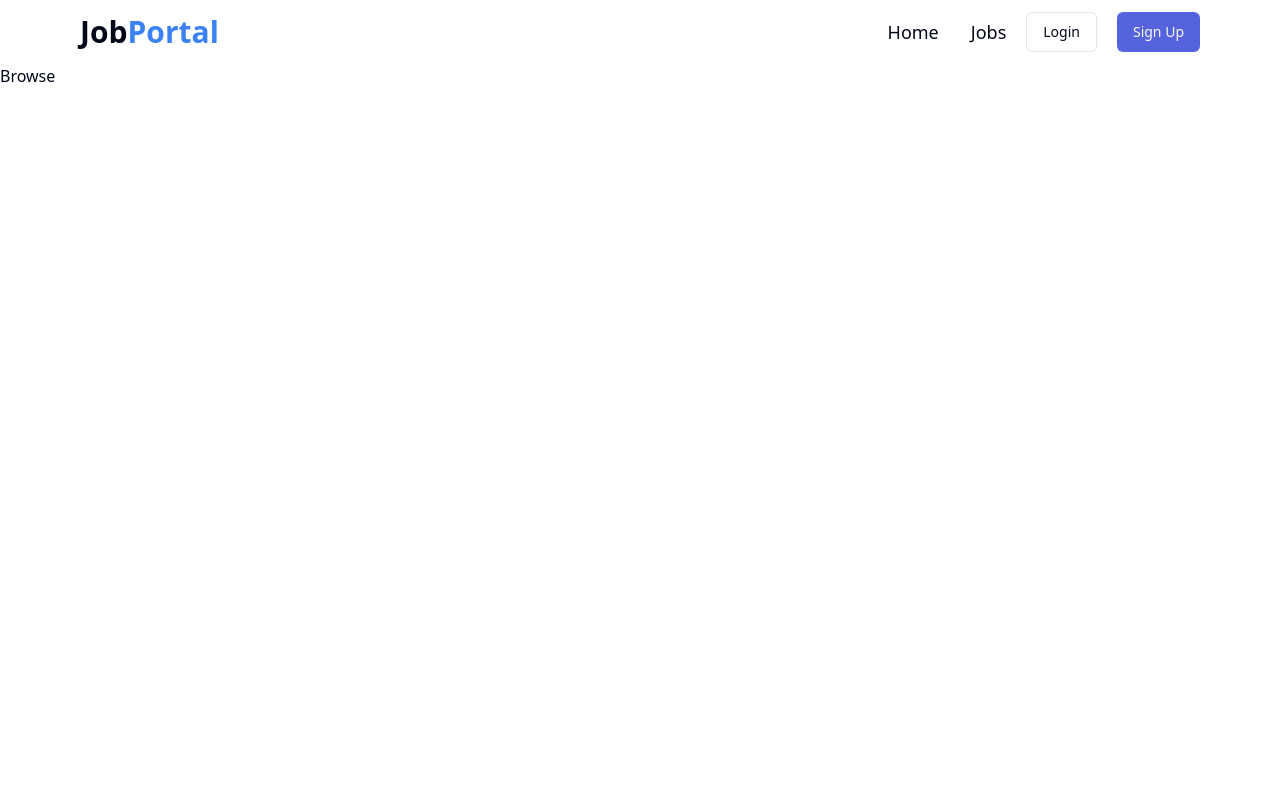
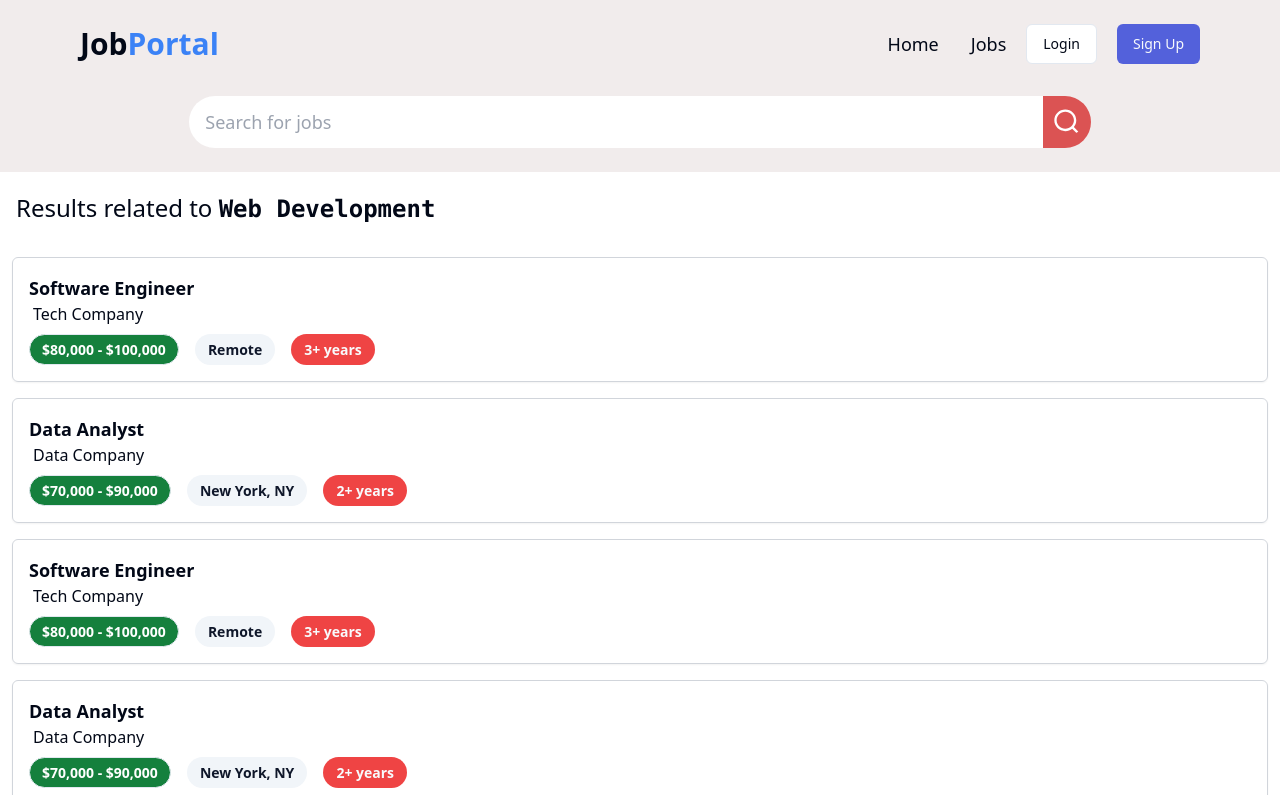
Before and after one commit to Coder-PinkuModi/Job_Portal, a React (Vite) app in the folder frontend/: page /browse in a window 1280 px wide. Shown: the top 800 px of the page. Built offline with nearby package versions, Linux system fonts and the light colour scheme.

Commit message:
Making of browser page done

```diff
--- a/frontend/src/components/jobShowBroswse.jsx
+++ b/frontend/src/components/jobShowBroswse.jsx
@@ -1 +1,17 @@
 // this will be the design of how to show the jobs after browseed something through search box in home page or by clicking find more in home page in "jobs related to you" section
+
+import Navbar from "../components/shared/Navbar.jsx"
+import SearchBox from "./SearchBox.jsx"
+import Footer from "../components/shared/Footer.jsx"
+
+const JobBrowse = () => {
+
+    return (
+        <div className="job-browse h-screen w-screen">
+            <SearchBox />
+            <Footer />
+        </div>
+    )
+}
+
+export default JobBrowse
--- a/frontend/src/components/shared/Navbar.jsx
+++ b/frontend/src/components/shared/Navbar.jsx
@@ -56,7 +56,7 @@ const Navbar = () => {
     }, [dispatch, userFromStore]);
 
     return (
-        <div className="flex justify-between items-center mx-auto h-16 px-20">
+        <div className="flex justify-between items-center mx-auto h-16 px-20 ">
             <div>
                 <h1 className="text-3xl font-bold cursor-pointer">
                     Job<span className="text-[#3B82F6]">Portal</span>
--- a/frontend/src/components/ui/badge.jsx
+++ b/frontend/src/components/ui/badge.jsx
@@ -11,10 +11,11 @@ const badgeVariants = cva(
         default:
           "border-transparent bg-primary text-primary-foreground hover:bg-primary/80",
         secondary:
-          "border-transparent bg-secondary text-secondary-foreground hover:bg-secondary/80",
+          "border-transparent bg-secondary  text-secondary-foreground hover:bg-secondary/80",
         destructive:
           "border-transparent bg-destructive text-destructive-foreground hover:bg-destructive/80",
         outline: "text-foreground",
+        green: "bg-green-700 text-white",
       },
     },
     defaultVariants: {
--- a/frontend/src/pages/Browse.jsx
+++ b/frontend/src/pages/Browse.jsx
@@ -2,35 +2,72 @@ import { useEffect } from "react"
 import { useLocation } from "react-router-dom"
 import axios from "axios"
 import Navbar from "../components/shared/Navbar"
+import SearchBox from "../components/SearchBox.jsx"
 import { JOBSENDPOINT } from "../utils/jobs.enpoints.js"
+import Footer from "../components/shared/Footer.jsx"
+import { Badge } from "@/components/ui/badge"
 
 function Browse() {
-  const location = useLocation()
 
-  const query = new URLSearchParams(location.search).get('search')
+  const jobs = [
+    { title: "Software Engineer", companyName: "Tech Company", salary: "$80,000 - $100,000", location: "Remote", experience: "3+ years" },
+    { title: "Data Analyst", companyName: "Data Company", salary: "$70,000 - $90,000", location: "New York, NY", experience: "2+ years" },
+    { title: "Software Engineer", companyName: "Tech Company", salary: "$80,000 - $100,000", location: "Remote", experience: "3+ years" },
+    { title: "Data Analyst", companyName: "Data Company", salary: "$70,000 - $90,000", location: "New York, NY", experience: "2+ years" },
+    { title: "Web Developer", companyName: "Web Solutions", salary: "$60,000 - $80,000", location: "San Francisco, CA", experience: "1+ years" },
+    // Add more jobs as needed
+  ];
+
+
+  const location = useLocation();
+  const query = new URLSearchParams(location.search).get('search');
 
   useEffect(() => {
     const getJobsSearched = async (query) => {
-      console.log("query ",query)
+      console.log("query ", query);
       let response;
       if (query !== '' && query !== undefined && query !== null) {
-        response = await axios.get(`${JOBSENDPOINT}/getAllJobs?search=${query}`)
-        console.log("response ",response)
+        response = await axios.get(`${JOBSENDPOINT}/getAllJobs?search=${query}`);
+        console.log("response ", response);
       }
-
-    }
-
-    getJobsSearched(query)
-  }, [query])
+    };
+    getJobsSearched(query);
+  }, [query]);
 
   return (
-    <div className="container-browse w-screen ">
-      <Navbar />
-      <div className="browseJobs">
-        <h1>Browse</h1>
+    <div className="container-browse w-screen h-screen flex flex-col justify-between">
+      <div className="w-screen bg-[#f0ebebef] py-3">
+        <Navbar />
+        <div className="browseJobs">
+          <SearchBox />
+        </div>
       </div>
+
+      <div className="flex-grow mt-3 mb-6 min-w-min flex flex-col align-center">
+        <h1 className="text-2xl font-sans font-normal mt-2 ml-3 pl-1 mb-5">
+          Results related to <span className="font-mono font-bold">Web Development</span>
+        </h1>
+
+        <div className="jobs h-[550px] flex flex-col overflow-y-auto gap-4 px-3 py-3">
+          {
+            jobs.map((job, index) => (
+              <div className="job border border-gray-300 min-w-[300px] p-4 rounded-md shadow-sm flex-shrink-0" key={index}>
+                <div className="title font-bold text-lg">{job.title}</div>
+                <div className="companyName font-medium pl-1">{job.companyName}</div>
+                <div className="flex gap-4 pt-2">
+                  <div className="salary"><Badge className="px-3 py-1 text-[14px] cursor-pointer" variant="green">{job.salary}</Badge></div>
+                  <div className="location"><Badge className="px-3 py-1 text-[14px] cursor-pointer" variant="secondary">{job.location}</Badge></div>
+                  <div className="experience"><Badge className="px-3 py-1 text-[14px] hover:bg-[destructive] cursor-pointer" variant="destructive">{job.experience}</Badge></div>
+                </div>
+              </div>
+            ))
+          }
+        </div>
+      </div>
+
+      <Footer />
     </div>
-  )
+  );
 }
 
-export default Browse
+export default Browse;
```
Also changed, not shown: 2 other files (tests, documents, lock files or other folders).
